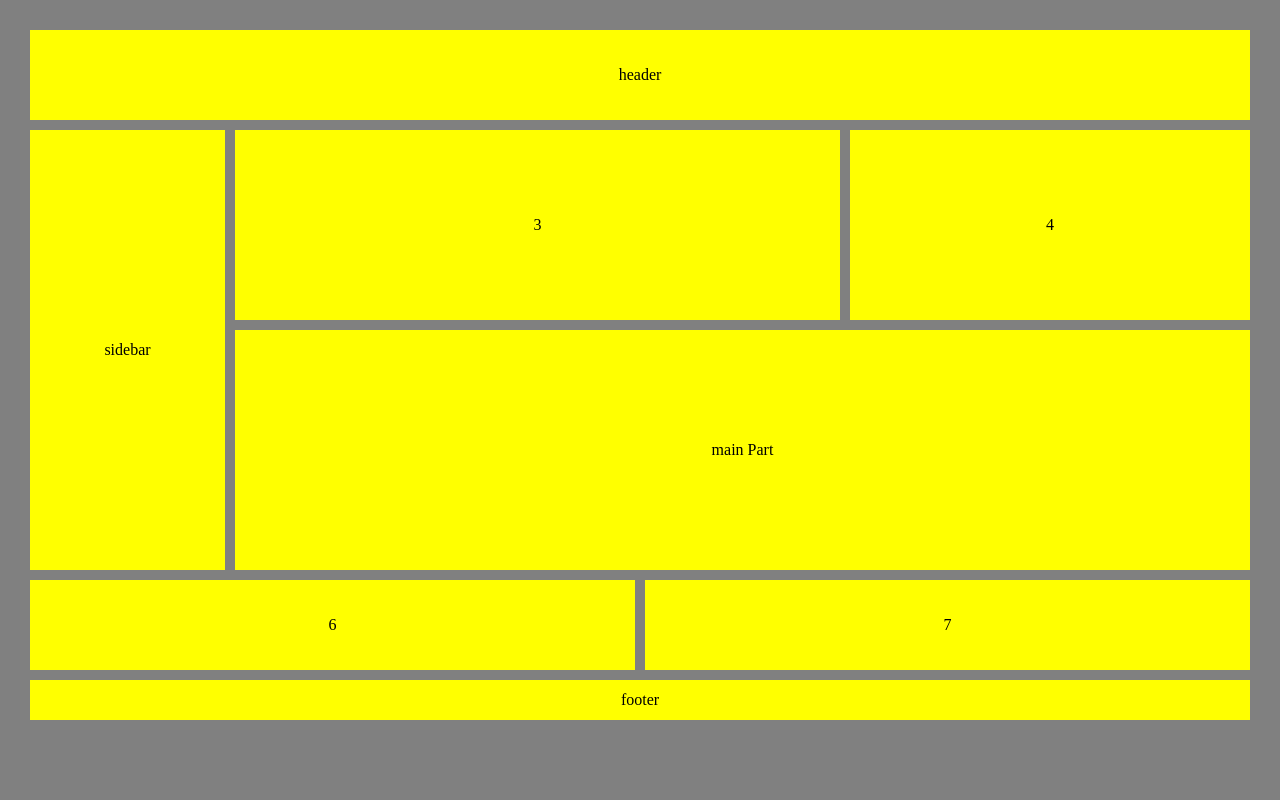
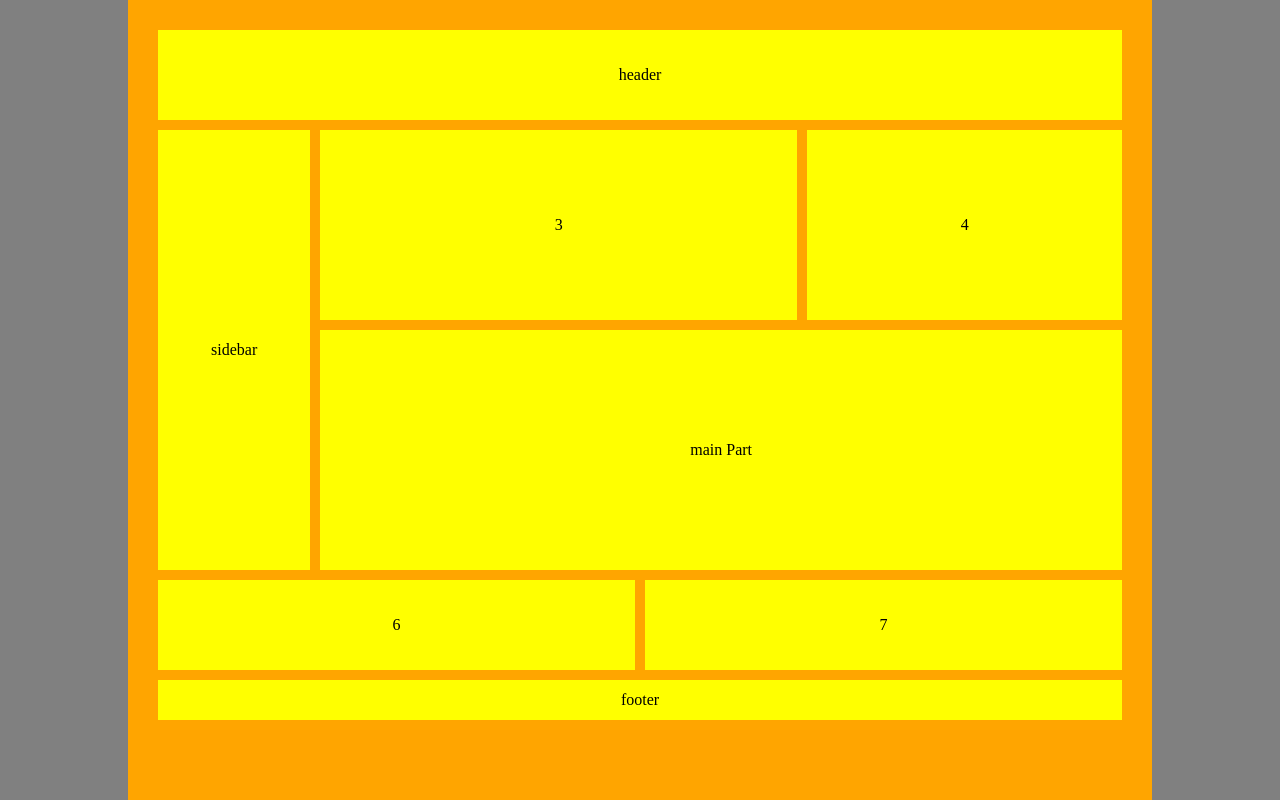
Before and after one commit to hosseinpi1380/projects, a plain HTML site: page challent2/index.html in a window 1280 px wide. Drawn offline with Linux system fonts and the light colour scheme.

Commit message:
finish design

```diff
--- a/challent2/style.css
+++ b/challent2/style.css
@@ -8,14 +8,16 @@ body{
 
 }
 .grid{
+    background-color: orange;
     display: grid;
     padding: 30px;
     grid-template-columns: repeat(6,1fr);
     grid-template-rows: repeat(15,1fr) ;
     text-align: center;
-    width: 100vw;
+    width: 80vw;
     height: 100vh;
     grid-gap: 10px;
+    margin: auto;
 }
 #item{
     background-color: yellow;
```
